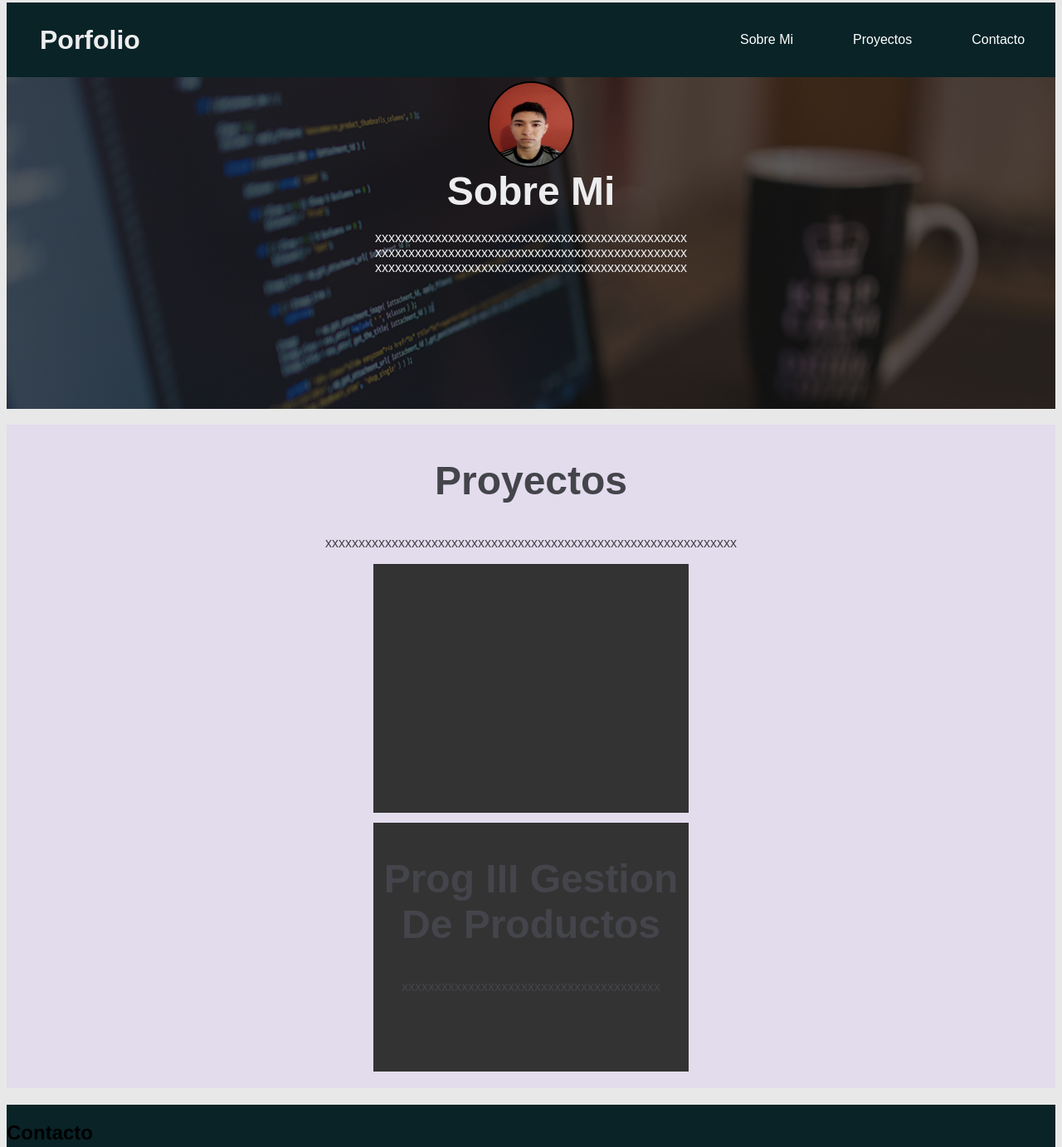
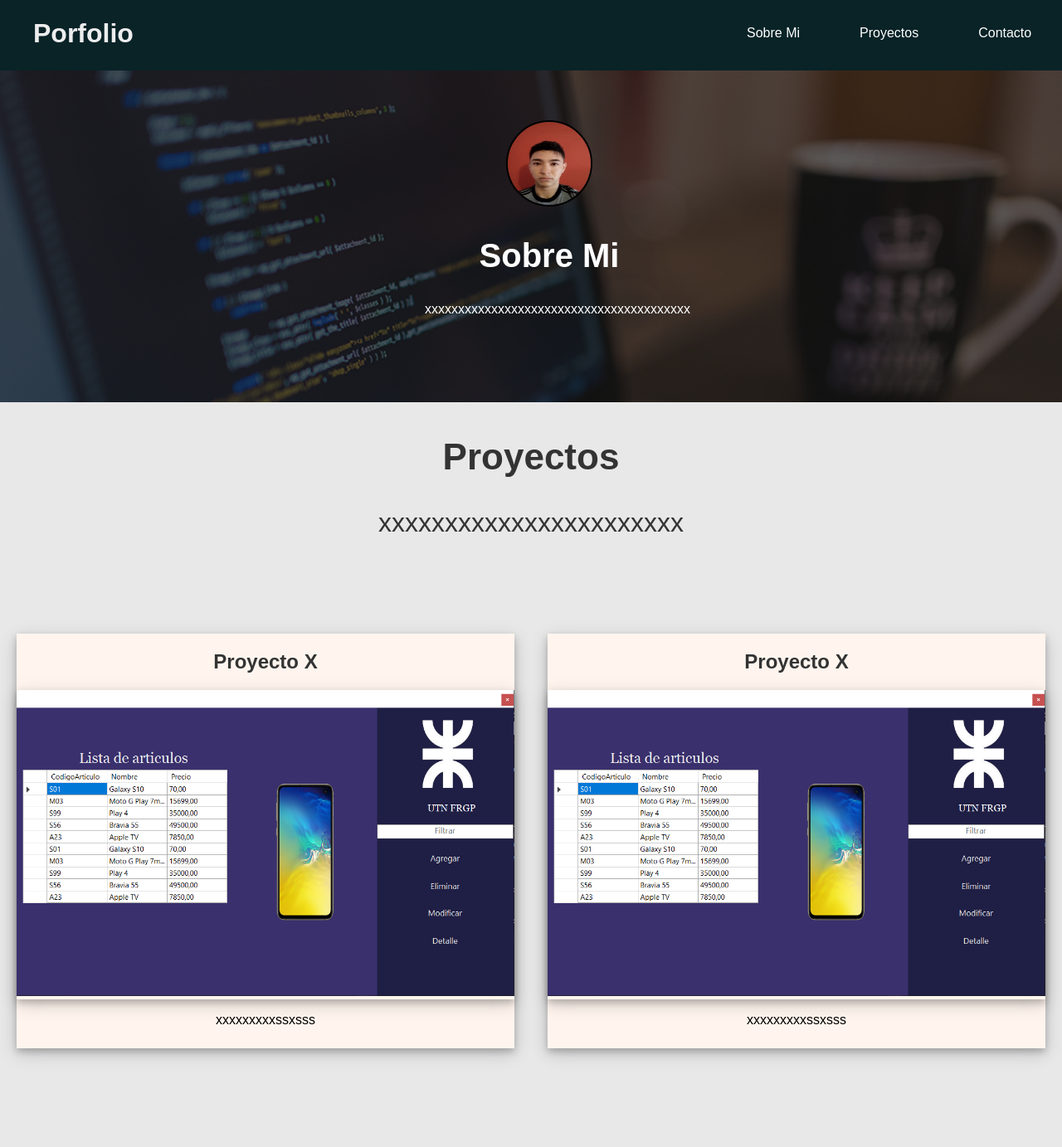
Before and after one commit to LucasBaez-arg/Porfolio-LucasBaez, a plain HTML site: page html/index.html in a window 1280 px wide. Shown: the part 5-1388 px from the top of the page at 83% size. Drawn offline with Linux system fonts and the light colour scheme.

Commit message:
Modificacion de Proyecto y Sobre mi

```diff
--- a/css/estilos.css
+++ b/css/estilos.css
@@ -2,13 +2,16 @@
 
 body{
     font-family:arial,helvetica;
-    background:#e8e8e8
+    background:#e8e8e8;
+    width: 100%;
+    height: 100%;
+    padding: 0;
+    margin: 0;
 }
 /*Barra Navegacion*/
 nav{
     background : #092327;
     overflow: auto;
-
 }
 
 .Porfolio{
@@ -58,113 +61,127 @@ nav{
     height:400px;
     background : #092327;
     display:inline-block;
+    position: relative;
 }
 
 .Banner-Png{
-   display:block;
-    margin:auto;
     width: 100%;
-    height:400px;
+    height:100%;
+    object-fit: cover;
+}
+
+.info-banner{
+    position: absolute;
+    left: 40%;
+    top: 150px;
+    height: 300px;
+    width: 300px;
+    text-align: center;
+    margin: auto;
+    color: white;
+}
+
+.info-banner h2{
+    font-size: 40px;
 }
 
 
 .Png-SobreMi{
-    position:relative;
-    top: -530px;
     width: 100px;
     height: 100px;
     border-radius: 50%;
     margin: auto;
     border:2px solid rgb(0, 0, 0);
-    display: block;
+
 }
 
+
+
 .Banner h2{
-    position:relative;
+
     text-align: center;
-    top: -330px;
     float: center;
     color:rgb(237, 237, 238);
     font-size:3em;
 }
 
 .Banner p{
-    position:relative;
-    top: -470px;
     text-align: center;
     color:rgb(237, 237, 238);
     font-size: 1em;
+}
+
+/*Proyecto*/
+
+.Proyectos{
+    width: 100%;
+    height: 900px;
+    display: flex;
+    flex-wrap: wrap;
 
 }
 
-/*Proyecto*/
-#Proyectos{
-    position:relative;
-    top:-290px;
+.Proyectos-Titulo{
+    color:#333333;
+    font-size:2em;
     width: 100%;
-    height:800px;
-    background : #e3dced;
-    display:inline-block;
+    height: 150px;
+    text-align: center;
 }
 
+.Proyectos-Titulo h1{
 
-#Proyectos h2{
-    position:auto;
-    color:rgb(68, 68, 75);
-    font-size:3em;
-    text-align:center;
+    font-size: 44px;
 }
 
-#Proyectos p{
-
-    text-align: center;
-    color:rgb(68, 68, 75);
-    font-size: 1em;
+.Contenedor-Proyecto{
+    width: 100%;
+    height: 700px;
+    display: flex;
+    flex-direction: row;
+    flex-wrap: nowrap;
 
 }
 
-.Proyecto1{
-    position:absolute;
-
-    margin:0 auto;
-    left: 0;
-    right: 0;
-
-    width: 30%;
-    height:300px;
-    background:#333333;
-    display:inline-block;
+.Proyecto{
+    width: 600px;
+    height: 500px;
+    background-color: seashell;
+    display: flex;
+    flex-direction: column;
+    flex-wrap: nowrap;
+    margin: auto;
+    box-shadow: 0 4px 8px 0 rgba(0, 0, 0, 0.2), 0 6px 20px 0 rgba(0, 0, 0, 0.19);
 }
 
-.Proyecto2{
-    position:absolute;
-
-    margin:0 auto;
-    left: 0;
-    right: 0;
-    top:480px;
-
-    width: 30%;
-    height:300px;
-    background:#333333;
-    display:inline-block;
+.Titulo{
+    width: 100%;
+    text-align: center;
+    color:#333333;
+    font-size:1em;
 }
 
-.Proyecto2 h2{
+.Contenedor-img{
+    width: 100%;
+    box-shadow: 0 4px 8px 0 rgba(0, 0, 0, 0.2), 0 6px 20px 0 rgba(0, 0, 0, 0.19);
+}
 
+.Contenedor-img img{
+    width: 100%;
 }
+
+.info{
+    width: 100%;
+    text-align: center;
+}
+
 
 
 /*Contacto*/
 #Contacto{
     /*Verificar posicion*/
-    position:relative;
-    top:-270px;
+    width: 100%;
+    height:100px;
+    background : #092327;
 
-
-
-    width: 100%;
-    height:400px;
-    background : #092327;
-    display:inline-block;
 }
--- a/html/index.html
+++ b/html/index.html
@@ -20,29 +20,54 @@
                         <li><a href="#Contacto">Contacto</a></li>
                     </ul>
             </nav>
+        </header>
 
         <section id="SobreMi">
             <div class="Banner" >
                 <img src="../Img/web-developer-banner.png" class="Banner-Png"/>
+            </div>
+            <div class="info-banner">
+                <img src="../Img/f.jpg"  class="Png-SobreMi" />
+                <h2>Sobre Mi</h2>
+                <p>xxxxxxxxxxxxxxxxxxxxxxxxxxxxxxxxxxxxxxxx</p>
+            </div>
 
-                        <h2>Sobre Mi</h2>
-                        <img src="../Img/f.jpg"  class="Png-SobreMi" />
-                        <p>xxxxxxxxxxxxxxxxxxxxxxxxxxxxxxxxxxxxxxxxxxxxxxx<br>xxxxxxxxxxxxxxxxxxxxxxxxxxxxxxxxxxxxxxxxxxxxxxx<br>xxxxxxxxxxxxxxxxxxxxxxxxxxxxxxxxxxxxxxxxxxxxxxx</p>
-                </div>
         </section>
 
-            <section id="Proyectos">
+        <section id="Proyectos" class="Proyectos">
+            <div class="Proyectos-Titulo">
+                <h1>Proyectos</h1>
+                <p>
+                    xxxxxxxxxxxxxxxxxxxxxxx
+                </p>
+            </div>
+            <div class="Contenedor-Proyecto">
+                <div class="Proyecto">
+                    <div class="Titulo">
+                        <h2>Proyecto X</h2>
+                    </div>
+                    <div class="Contenedor-img">
+                        <img src="../img/proyecto2.PNG" alt="">
+                    </div>
+                    <div class="info">
+                        <p>xxxxxxxxxssxsss</p>
+                    </div>
+                </div>
 
-                <h2>Proyectos</h2>
-                <p>xxxxxxxxxxxxxxxxxxxxxxxxxxxxxxxxxxxxxxxxxxxxxxxxxxxxxxxxxxxxxx</p>
-                <div class="Proyecto1">
+                <div class="Proyecto">
+                    <div class="Titulo">
+                        <h2>Proyecto X</h2>
+                    </div>
+                    <div class="Contenedor-img">
+                        <img src="../img/proyecto2.PNG" alt="">
+                    </div>
+                    <div class="info">
+                        <p>xxxxxxxxxssxsss</p>
+                    </div>
+                </div>
 
             </div>
 
-                <div class="Proyecto2">
-                    <h2>Prog III Gestion De Productos</h2>
-                    <p>xxxxxxxxxxxxxxxxxxxxxxxxxxxxxxxxxxxxxxx</p>
-                </div>
         </section>
 
 
@@ -52,6 +77,9 @@
 
 
 
-        </header>
+
+
+
+
     </body>
 </html>
```
Also changed, not shown: img/banner.jpg (deleted), img/contact-banner.png (added), img/proyecto2.PNG (added). Lines whose indentation alone changed are shown as unchanged.
